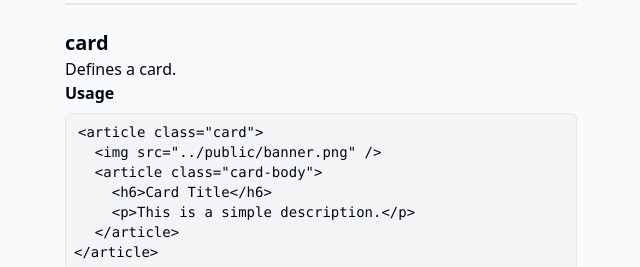
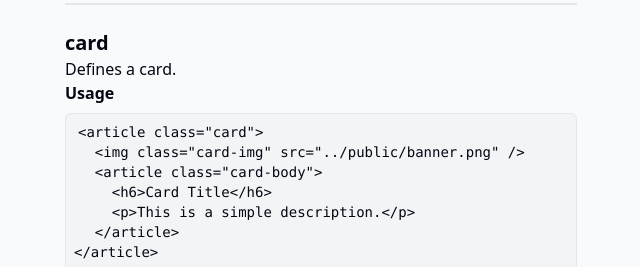
Before and after one commit to pr4j3sh/ui, a website built with Vite: page components/index.html in a window 1280 px wide. Shown: the part 6497-6764 px from the top of the page, without its empty margins (319-959 px from the left). Built offline with nearby package versions, Linux system fonts and the light colour scheme.

Commit message:
fix: card img

```diff
--- a/src/components/components.js
+++ b/src/components/components.js
@@ -204,13 +204,13 @@ const items = [
         title: "card",
         description: "Defines a card.",
         code: `<code>&lt;article class="card"&gt;
-  <code>&lt;img src="../public/banner.png" /&gt;</code>
+  <code>&lt;img class="card-img" src="../public/banner.png" /&gt;</code>
   <code>&lt;article class="card-body"&gt;</code>
     <code>&lt;h6&gt;Card Title&lt;/h6&gt;</code>
     <code>&lt;p&gt;This is a simple description.&lt;/p&gt;</code>
   <code>&lt;/article&gt;</code>
 &lt;/article&gt;</code>`,
-        usage: `<article class="card"><img src="${Banner}" /><article class="card-body"><h6>Card Title</h6><p>This is a simple description.</p></article></card>`,
+        usage: `<article class="card"><img class="card-img" src="${Banner}" /><article class="card-body"><h6>Card Title</h6><p>This is a simple description.</p></article></card>`,
       },
     ],
   },
--- a/src/styles/layout.css
+++ b/src/styles/layout.css
@@ -52,6 +52,10 @@ pre {
   @apply overflow-hidden border border-gray-200 dark:border-gray-800 rounded-md  flex flex-col gap-1 bg-gray-100 dark:bg-gray-900;
 }
 
+.card-img {
+  @apply rounded-none;
+}
+
 .card-body {
   @apply p-4;
 }
```
